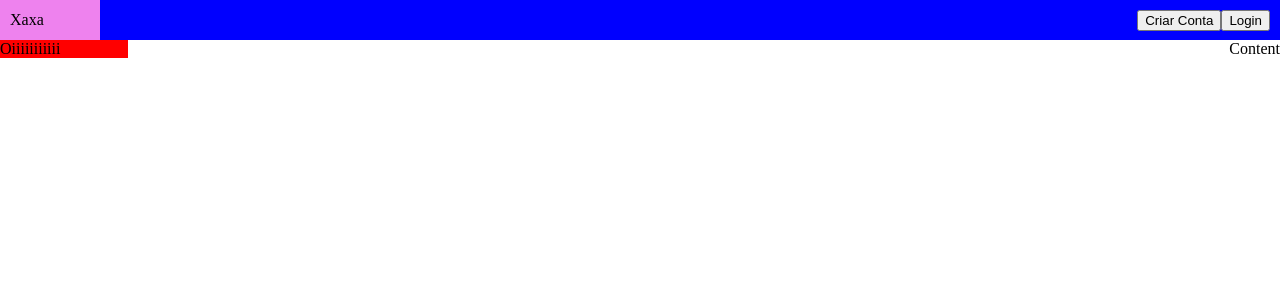
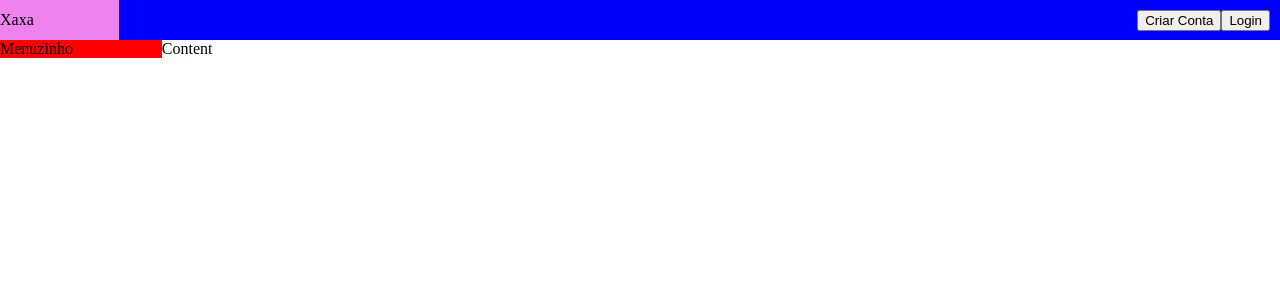
Before and after one commit to jlambert97/web.iService, a React (Create React App) app: page / in a window 1280 px wide. Shown: the top 300 px of the page. Built offline with nearby package versions, Linux system fonts and the light colour scheme.

Commit message:
Melhorias no Menu e Header

```diff
--- a/src/App/App.css
+++ b/src/App/App.css
@@ -2,13 +2,17 @@
   height: 100%;
 }
 
+.application {
+  display: flex;
+  flex-direction: row
+}
+
 .navigation-menu {
-  float: left;
-  width: 10%;
-  height: 100vh;
+  flex-grow: 1;
+  background-color: red;
+  align-items: stretch;
 }
 
 .content {
-  float: right;
-  width: auto
+  flex-grow: 12;
 }
--- a/src/App/App.tsx
+++ b/src/App/App.tsx
@@ -10,11 +10,13 @@ class App extends React.Component {
         <div className="header">
           <Header />
         </div>
-        <div className="navigation-menu">
-          <Menu />
-        </div>
-        <div className="content">
-          Content
+        <div className="application">
+          <div className="application navigation-menu">
+            <Menu />
+          </div>
+          <div className="application content">
+            Content
+          </div>
         </div>
       </div>
     );
--- a/src/Header/Header.css
+++ b/src/Header/Header.css
@@ -7,17 +7,17 @@
 
 .logo {
   background-color: violet;
-  width: 100px
+  flex-grow: 1;
 }
 
 .logo-item {
-  margin-left: 10px;
+  margin-left: 0px;
 }
 
 .rigth {
   background-color: blue;
   justify-content: flex-end;
-  flex-grow: 1;
+  flex-grow: 12;
 }
 
 .buttons {
--- a/src/Menu/Menu.css
+++ b/src/Menu/Menu.css
@@ -1,3 +1,5 @@
 .menu {
+  display: flex;
+  flex-direction: column;
   background-color: red;
 }
--- a/src/Menu/index.tsx
+++ b/src/Menu/index.tsx
@@ -5,7 +5,7 @@ class Menu extends React.Component {
   render() {
     return (
     <div className="menu">
-      Oiiiiiiiiiii
+      Menuzinho
     </div>
     )
   }
```
